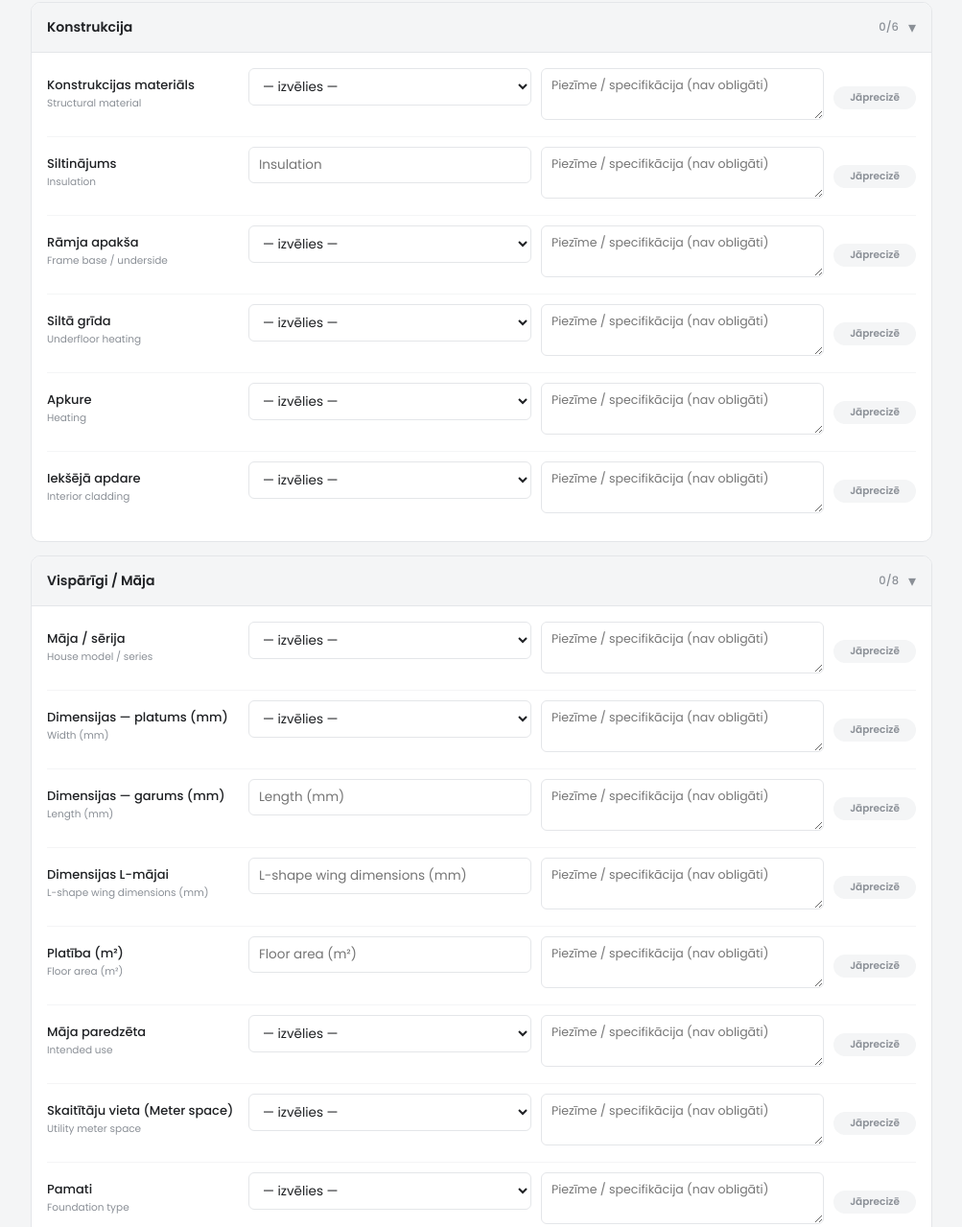
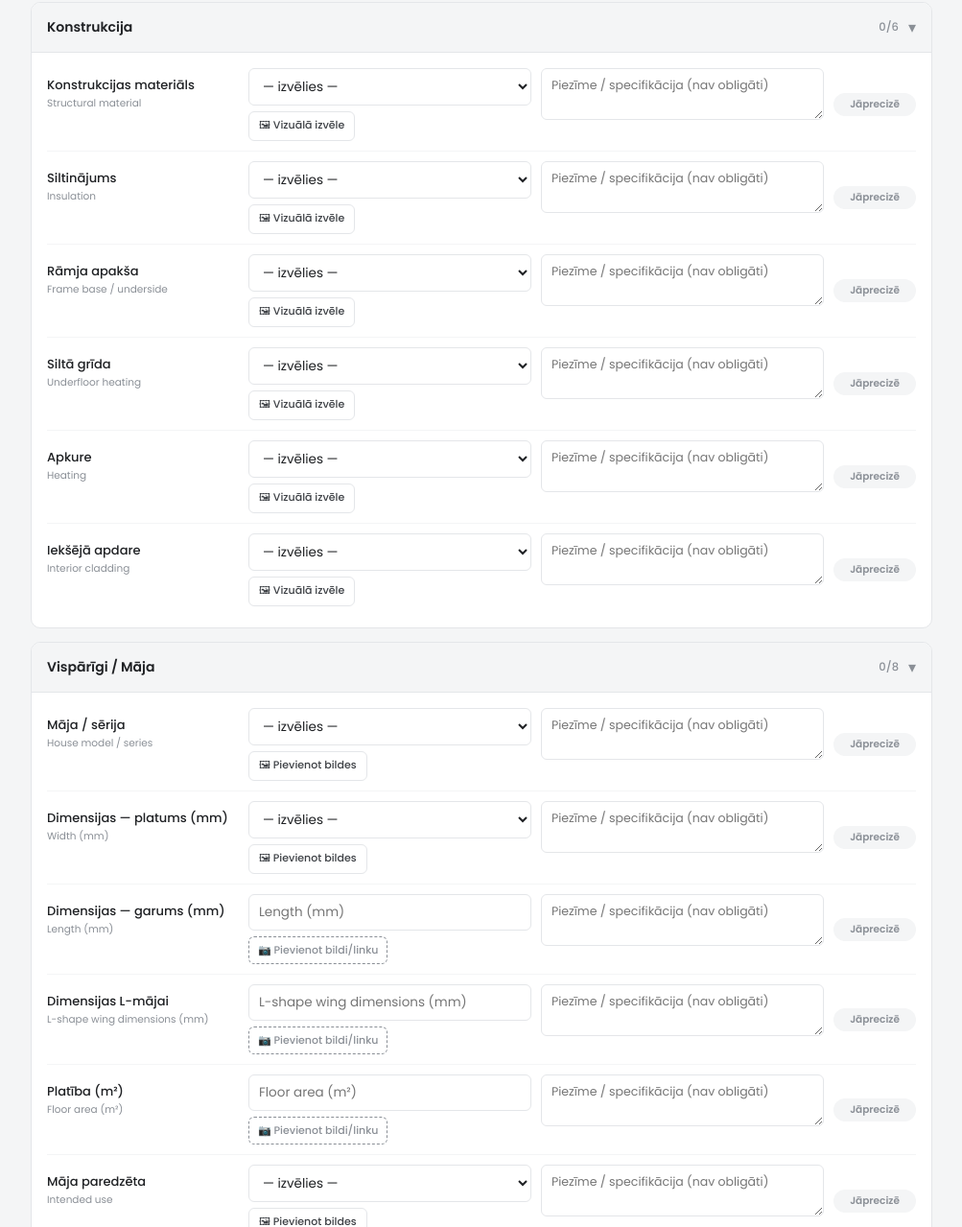
Before and after one commit to kasparsbertelsons-netizen/Option-List, a plain HTML site: page MLK_ReadMe_Option_List_Filler.html in a window 1280 px wide. Shown: the part 330-1609 px from the top of the page at 96% size, without its empty margins (138-1141 px from the left). Drawn offline with nearby package versions, Linux system fonts and the light colour scheme.

Commit message:
Add files via upload

```diff
--- a/MLK_ReadMe_Option_List_Filler.html
+++ b/MLK_ReadMe_Option_List_Filler.html
@@ -325,7 +325,8 @@ const SECTIONS = [
     fields: [
       { id:'construction_material', lv:'Konstrukcijas materiāls', en:'Structural material', type:'select',
         options:['CLT','Koka karkass','SIP'] },
-      { id:'insulation', lv:'Siltinājums', en:'Insulation', type:'text' },
+      { id:'insulation', lv:'Siltinājums', en:'Insulation', type:'select',
+        options:['Kingspan','Kokšķiedra','Akmens vate'] },
       { id:'frame_base', lv:'Rāmja apakša', en:'Frame base / underside', type:'select',
         options:['Cementšķiedra finieris'] },
       { id:'underfloor_heating', lv:'Siltā grīda', en:'Underfloor heating', type:'select',
@@ -665,14 +666,16 @@ function buildForm(){
       row.appendChild(commentWrap);
       row.appendChild(badge);
       body.appendChild(row);
-      renderThumb(f.id);
-      renderPlainThumb(f.id);
     });
 
     secEl.appendChild(head);
     secEl.appendChild(body);
     sectionsEl.appendChild(secEl);
   });
+
+  // Only now (after every row is actually attached to the live document)
+  // can getElementById find the thumb/visual-picker slots, so render them here.
+  allFields().forEach(f=>{ renderThumb(f.id); renderPlainThumb(f.id); });
 
   updateProgress();
 }
```
Also changed, not shown: index.html (+4 -2 lines).
